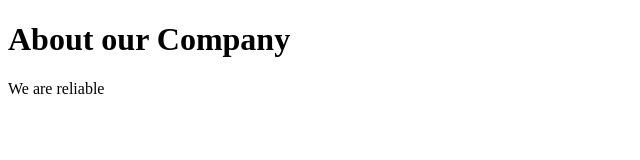
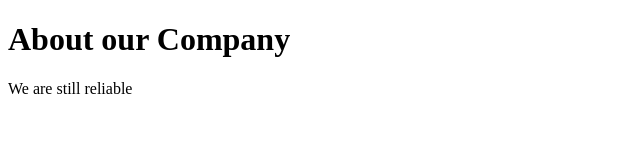
Before and after one commit to topmultiventures/project, a plain HTML site: page index.html in a window 1280 px wide. Shown: the full height of the page, 0-640 px from the left. Drawn offline with Linux system fonts and the light colour scheme.

Commit message:
Update index.html

```diff
--- a/index.html
+++ b/index.html
@@ -7,6 +7,6 @@
 </head>
 <body>
     <h1>About our Company</h1>
-    <P>We are reliable</P>
+    <P>We are still reliable</P>
 </body>
 </html>
```
